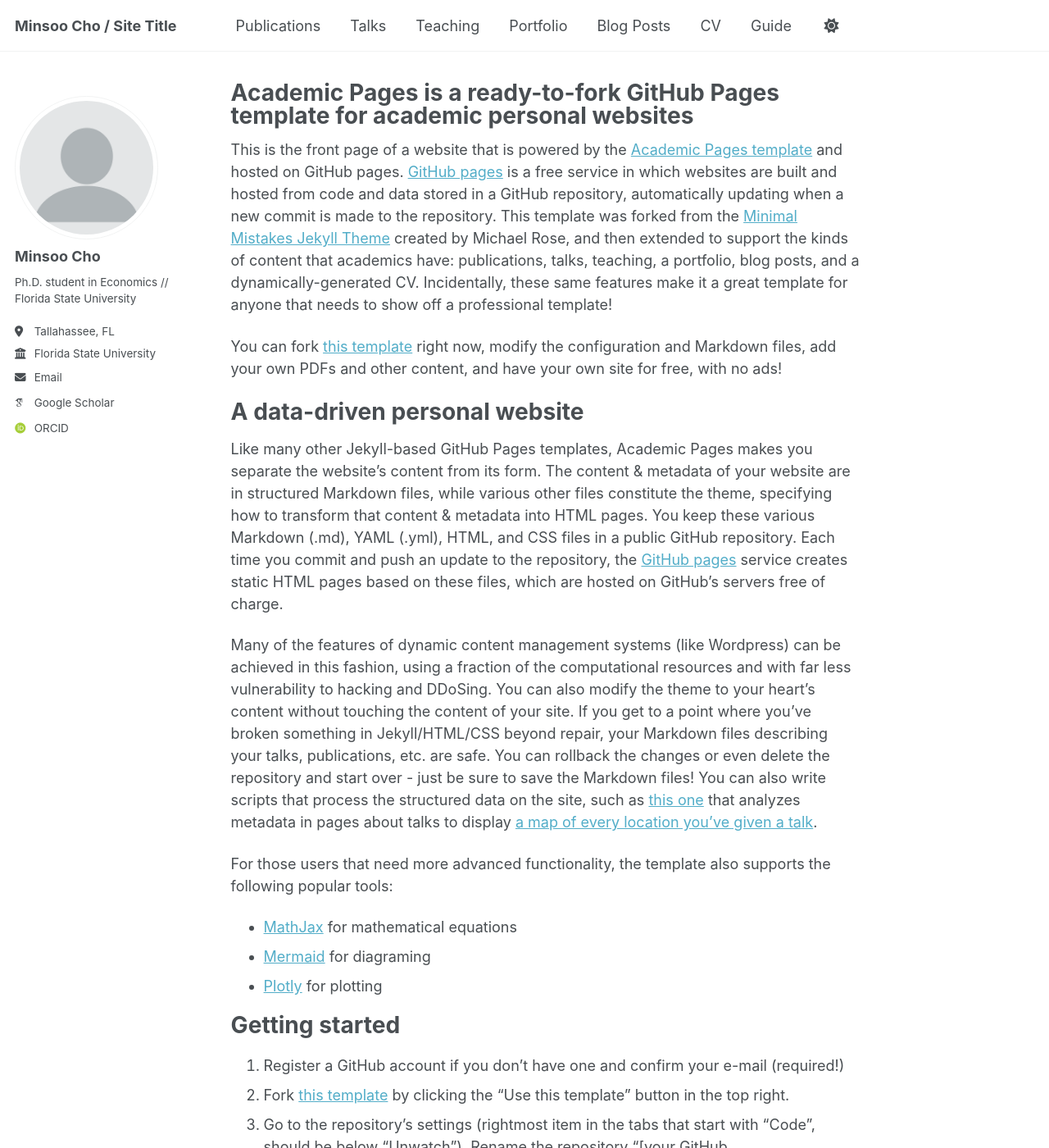
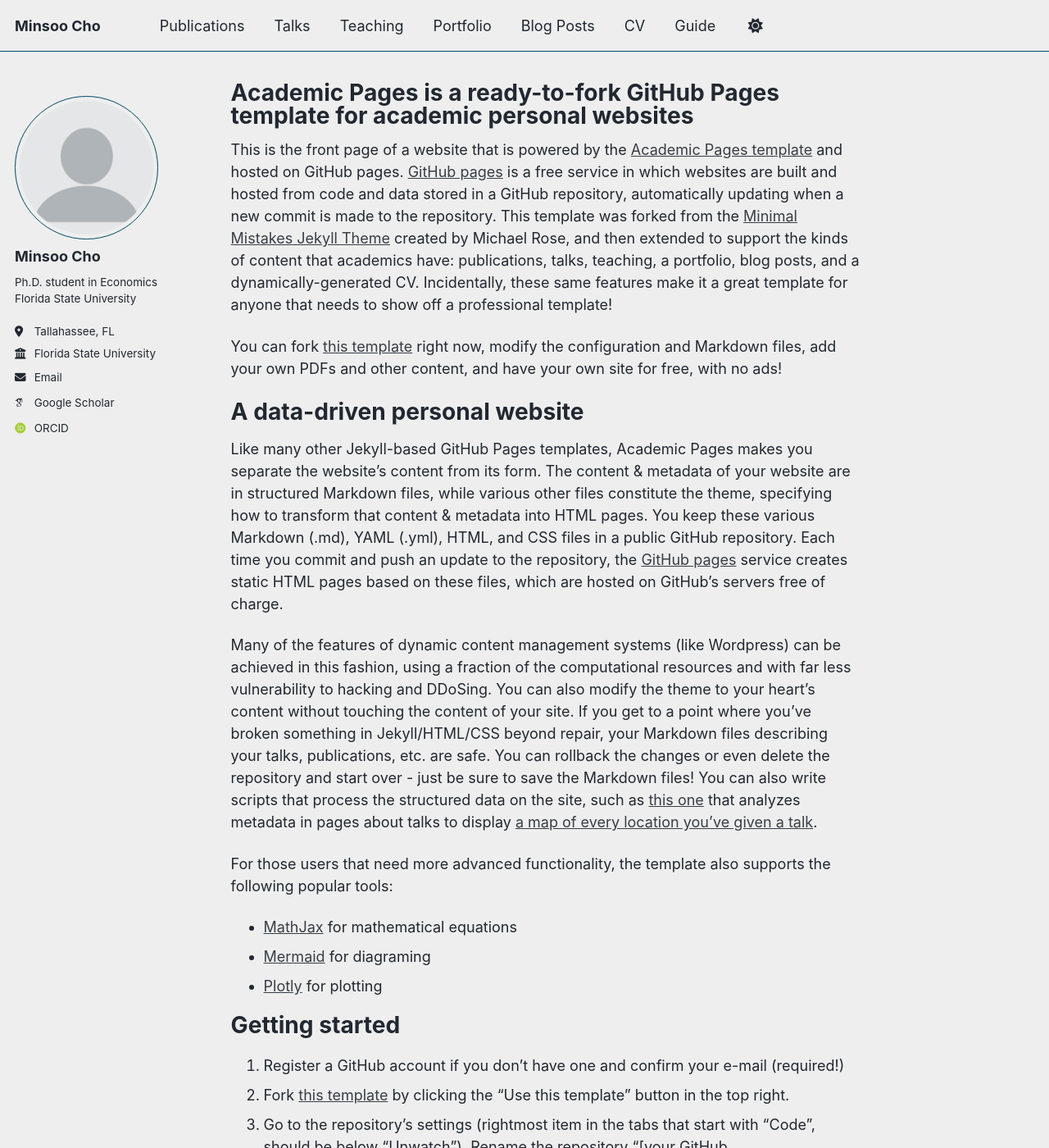
Before and after one commit to minsoo-cho/minsoo-cho.github.io, a Jekyll site: the page built from _pages/about.md, in a window 1280 px wide and 1400 px high. Shown: the whole window at 82% size. Built offline with Jekyll 4.4.1, drawn with Linux system fonts in a browser that asks for light colours; some web fonts are replaced; a script bundle is joined from its source files by our own code; library files that are not in the unit come from our copies.

Commit message:
Update _config.yml

```diff
--- a/_config.yml
+++ b/_config.yml
@@ -8,8 +8,8 @@
 
 # Basic Site Settings
 locale                   : "en-US"
-site_theme               : "default" # Currently available options are "default", "air"
-title                    : "Minsoo Cho / Site Title"
+site_theme               : "air" # Currently available options are "default", "air"
+title                    : "Minsoo Cho"
 title_separator          : "-"
 name                     : &name "Minsoo Cho"
 description              : &description "Your Name's academic portfolio"   # Update this with a general description of your site, this is the default if not overridden by a page
@@ -26,7 +26,7 @@ author:
   avatar           : "profile.png"
   name             : "Minsoo Cho"
   pronouns         : # example: "she/her"
-  bio              : "Ph.D. student in Economics // Florida State University"
+  bio              : "Ph.D. student in Economics Florida State University"
   location         : "Tallahassee, FL"
   employer         : "Florida State University"
   uri              : # URL
```
